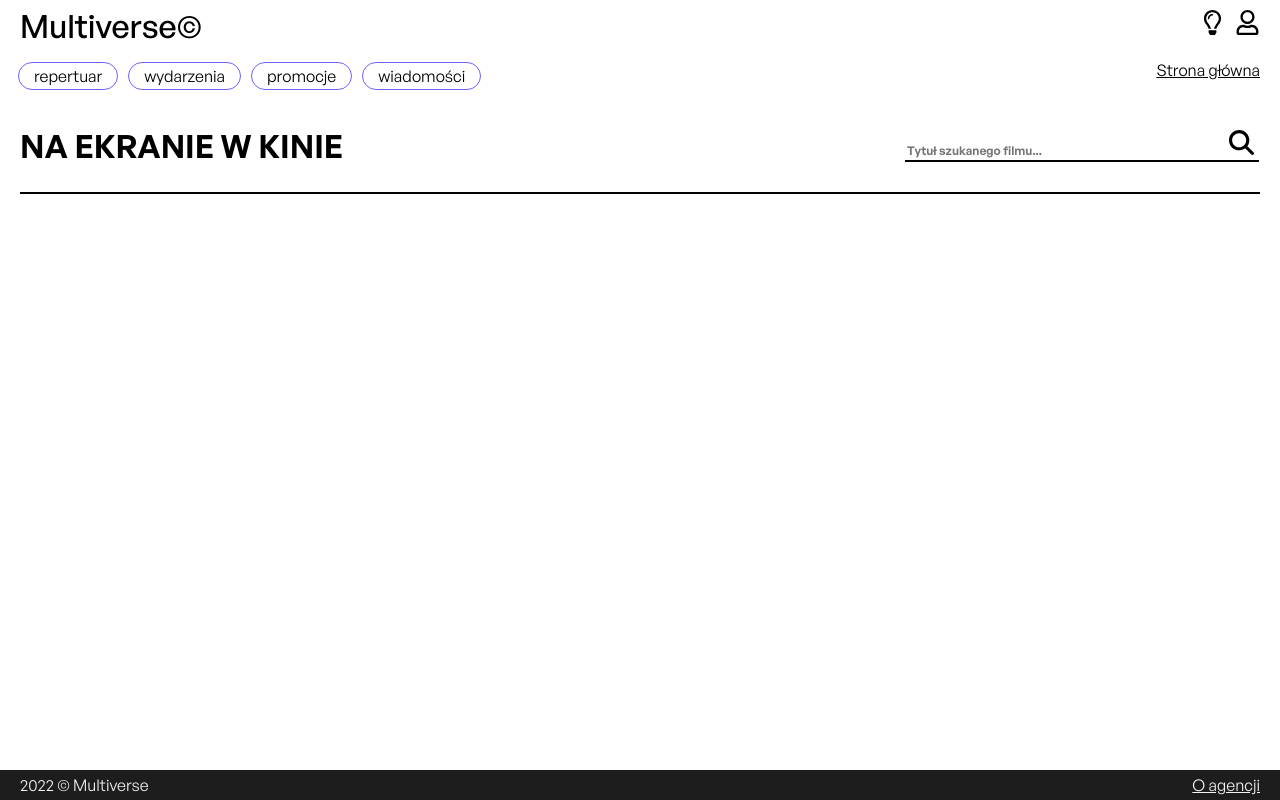
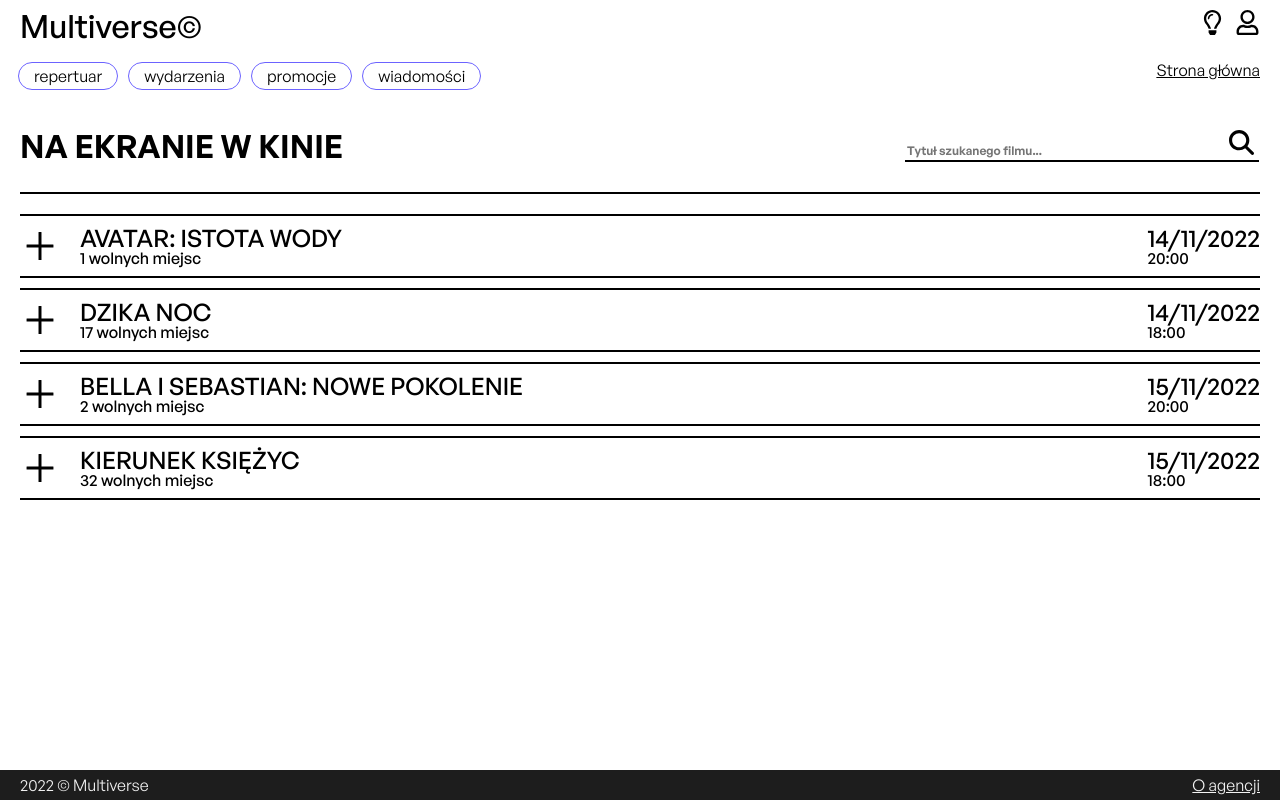
Before and after one commit to KinoProjekt/kino-front, a React (Vite) app: page / in a window 1280 px wide. Built offline with nearby package versions, Linux system fonts and the light colour scheme.

Commit message:
start movie entries styling

```diff
--- a/src/common/Line/Line.scss
+++ b/src/common/Line/Line.scss
@@ -1,6 +1,5 @@
 .line-wrapper {
-  width: calc(100% - 40px);
   height: 2px;
   background-color: black;
-  margin: 10px 20px;
+  margin: 10px 0;
 }
--- a/src/components/FilmList/FilmList.jsx
+++ b/src/components/FilmList/FilmList.jsx
@@ -1,6 +1,7 @@
 import './FilmList.scss'
 import Line from '../../common/Line/Line.jsx'
 import SearchInput from '../../common/SearchInput/SearchInput'
+import MovieEntry from './MovieEntry'
 
 const FilmList = () => {
   return (
@@ -10,8 +11,44 @@ const FilmList = () => {
         <SearchInput/>
       </div>
       <Line />
+
+
+      <div className="rep-body">
+        {movies.map(movie => {
+          return <MovieEntry key={movie.title} movie={movie}/>
+        })}
+      </div>
+
     </div>
   )
 }
 
+
+const movies = [
+  {
+    title: "Avatar: Istota Wody",
+    availableSeats: 1,
+    premierDate: "14/11/2022",
+    premierTime: "20:00"
+  },
+  {
+    title: "Dzika noc",
+    availableSeats: 17,
+    premierDate: "14/11/2022",
+    premierTime: "18:00"
+  },
+  {
+    title: "Bella i Sebastian: Nowe Pokolenie",
+    availableSeats: 2,
+    premierDate: "15/11/2022",
+    premierTime: "20:00"
+  },
+  {
+    title: "Kierunek księżyc",
+    availableSeats: 32,
+    premierDate: "15/11/2022",
+    premierTime: "18:00"
+  },
+]
+
 export default FilmList
--- a/src/components/FilmList/FilmList.scss
+++ b/src/components/FilmList/FilmList.scss
@@ -1,11 +1,11 @@
 .wrapper-films{
     display:flex;
     flex-direction: column;
+    padding: 0 20px;
 }
 .row-films{
     display:flex;
     flex-direction: row;
-    padding: 0 20px;
     justify-content: space-between;
     margin: 20px 0px;
 }
@@ -16,3 +16,9 @@
 .searchInputWrapper{
     margin-top:200px;
 }
+
+
+.rep-body p{
+    font-family: 'GeneralSans-Medium';
+    font-size:1.5rem;
+}
--- /dev/null
+++ b/src/components/FilmList/MovieEntry.jsx
@@ -0,0 +1,24 @@
+import {AiOutlinePlus} from 'react-icons/ai';
+import Line from '../../common/Line/Line.jsx';
+import './MovieEntry.scss';
+
+const MovieEntry = ({movie}) => {
+  return(<>
+    <Line />
+    <div className="rep-movie">
+      <AiOutlinePlus className="rep-movie-icon" />
+      <div className="rep-movie-1">
+        <p>{movie.title}</p>
+        <p>{movie.availableSeats} wolnych miejsc</p>
+      </div>
+      <div className='rep-movie-2'>
+        <p>{movie.premierDate}</p>
+        <p>{movie.premierTime}</p>
+      </div>
+    </div>
+    <Line />
+
+  </>)
+}
+
+export default MovieEntry;
--- /dev/null
+++ b/src/components/FilmList/MovieEntry.scss
@@ -0,0 +1,21 @@
+.rep-movie {
+  display: flex;
+  align-items: center;
+  gap: 20px;
+
+}
+
+.rep-movie-2 {
+  margin-left: auto;
+}
+
+.rep-movie-1 p:first-child {
+  text-transform: uppercase;
+}
+.rep-movie-1 p:last-child, .rep-movie-2 p:last-child {
+  font-size: 1rem;
+}
+
+.rep-movie-icon {
+  font-size: 2.5rem;
+}
```
